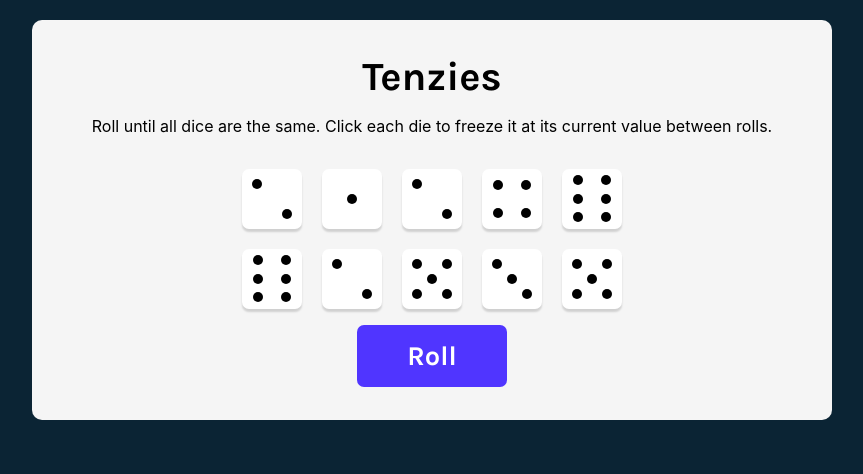
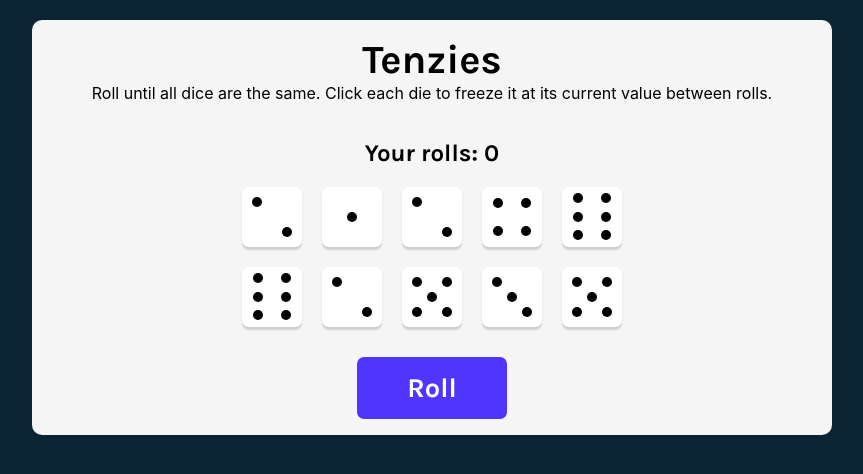
Before and after one commit to cl4ram/tenzies-react-game, a React (Vite) app: page / in a window 1280 px wide. Shown: the top 474 px of the page, without its empty margins (208-1071 px from the left). Built offline with nearby package versions, Linux system fonts and the light colour scheme.

Commit message:
update(*): Track the number of rolls

```diff
--- a/src/App.css
+++ b/src/App.css
@@ -13,7 +13,7 @@ body {
 
 main {
   background-color: #F5F5F5;
-  height: 400px;
+  height: max-content;
   max-width: 800px;
   border-radius: 10px;
   padding: 1rem;
@@ -155,7 +155,7 @@ main {
   font-weight: 700;
   font-size: 1.7rem;
   cursor: pointer;
-
+  margin-top: 30px;
 }
 
 .roll-button:active {
--- a/src/App.jsx
+++ b/src/App.jsx
@@ -1,4 +1,5 @@
 import Die from "./components/Die"
+import RollTracker from "./components/RollTracker"
 import './App.css'
 import { useEffect, useState } from "react"
 import {nanoid} from "nanoid"
@@ -8,6 +9,7 @@ export default function App() {
 
   const [dice, setDice] = useState(allNewDice())
   const [tenzies, setTenzies] = useState(false)
+  const [rolls, setRolls] = useState(0)
 
   useEffect(() =>{
     const value = dice[0].value
@@ -41,9 +43,11 @@ export default function App() {
         die :
         generateDie()
       }))
+      setRolls(prevRolls => prevRolls + 1)
     } else {
       setDice(allNewDice())
       setTenzies(false)
+      setRolls(0)
     }
   }
 
@@ -65,6 +69,7 @@ export default function App() {
         {tenzies && <Confetti width={window.innerWidth} height={window.innerHeight} />}
         <h1 className="title">Tenzies</h1>
         <p className="instructions">Roll until all dice are the same. Click each die to freeze it at its current value between rolls.</p>
+        <RollTracker rolls={rolls}/>
         <div className="die-container">
           {dices}
         </div>
--- /dev/null
+++ b/src/components/RollTracker.jsx
@@ -0,0 +1,9 @@
+/* eslint-disable react/prop-types */
+
+export default function RollTracker(props) {
+    return (
+        <div className="roll-tracker-container">
+            <h2>Your rolls: <b>{props.rolls}</b> </h2>
+        </div>
+    )
+}
```
Also changed, not shown: 1 other file (tests, documents, lock files or other folders).
